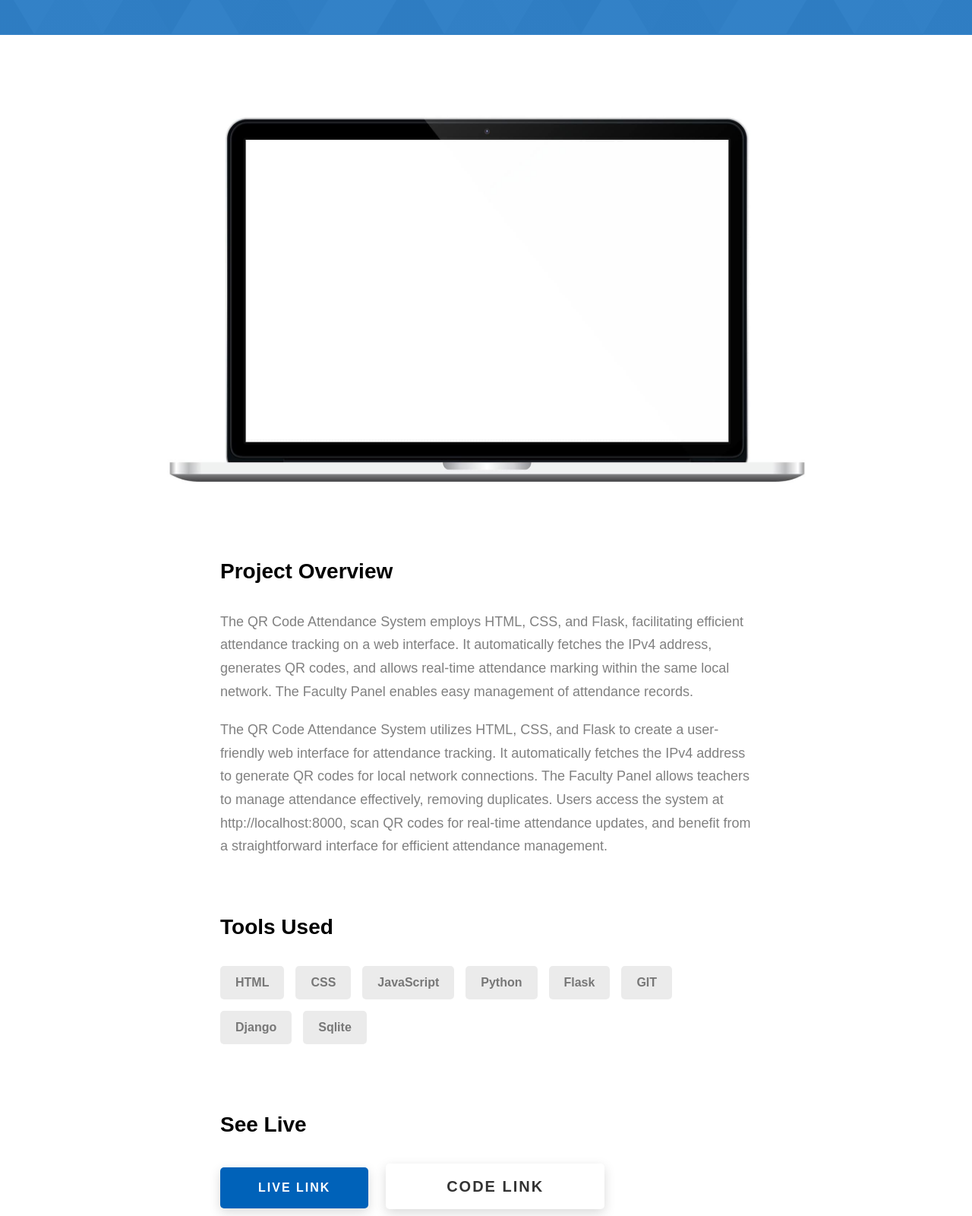
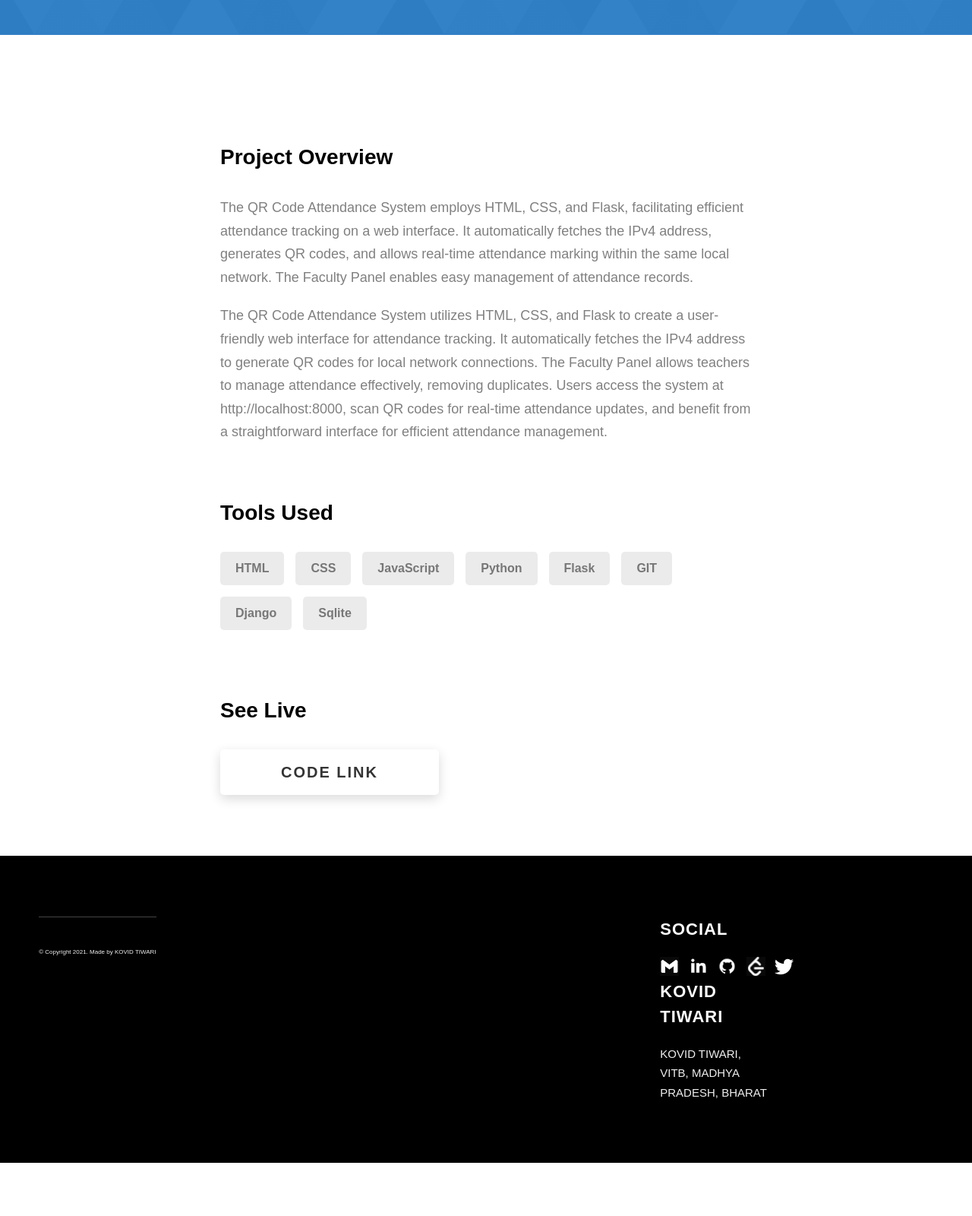
Before and after one commit to K-O-V-I-D/Portfolio, a website: page project-2.html in a window 1280 px wide. Shown: the part 780-2380 px from the top of the page at 76% size. After the commit the page ends 2310 px from the top, so only its background shows below. Drawn offline with Linux system fonts and the light colour scheme.

Commit message:
Update project-2.html

```diff
--- a/project-2.html
+++ b/project-2.html
@@ -93,11 +93,6 @@
       <div class="main-container">
         <div class="project-details__content">
           <div class="project-details__showcase-img-cont">
-            <img
-              src="./assets/jpeg/project-mockup-example.jpeg"
-              alt="Project Image"
-              class="project-details__showcase-img"
-            />
           </div>
           <div class="project-details__content-main">
             <div class="project-details__desc">
@@ -124,12 +119,6 @@
             </div>
             <div class="project-details__links">
               <h3 class="project-details__content-title">See Live</h3>
-              <a
-                href="#"
-                class="btn btn--med btn--theme project-details__links-btn"
-                target="_blank"
-                >Live Link</a
-              >
              <a href="https://github.com/K-O-V-I-D/No-Proxy-Attendance" class="btn btn--bg" target="_blank">Code Link</a>
             </div>
           </div>
```
